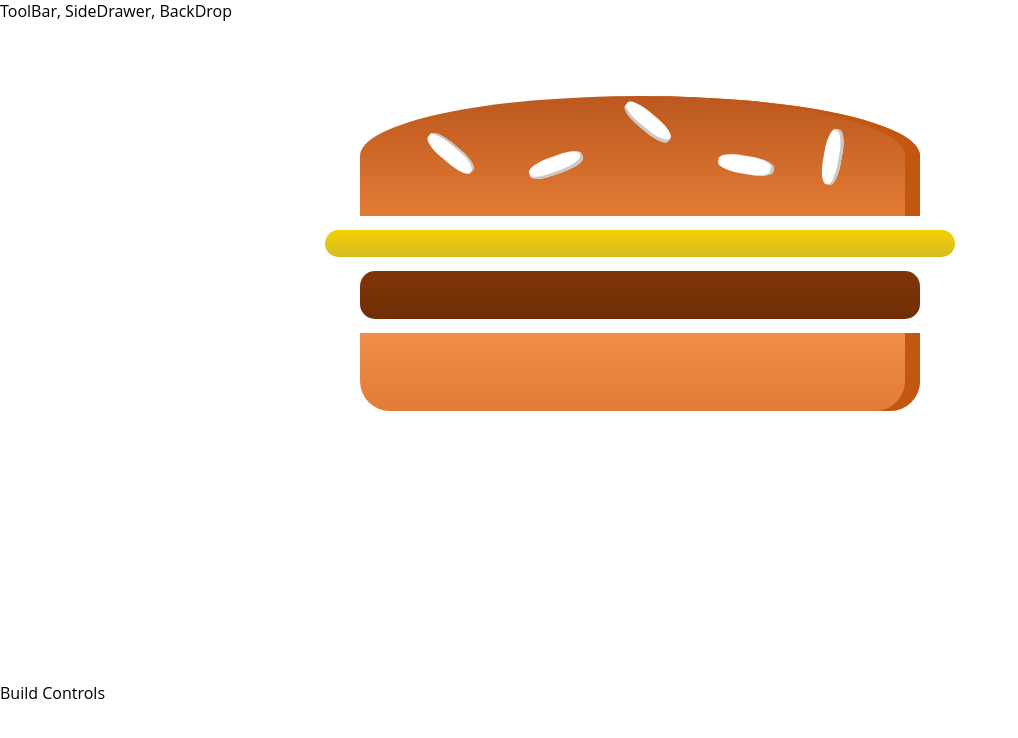
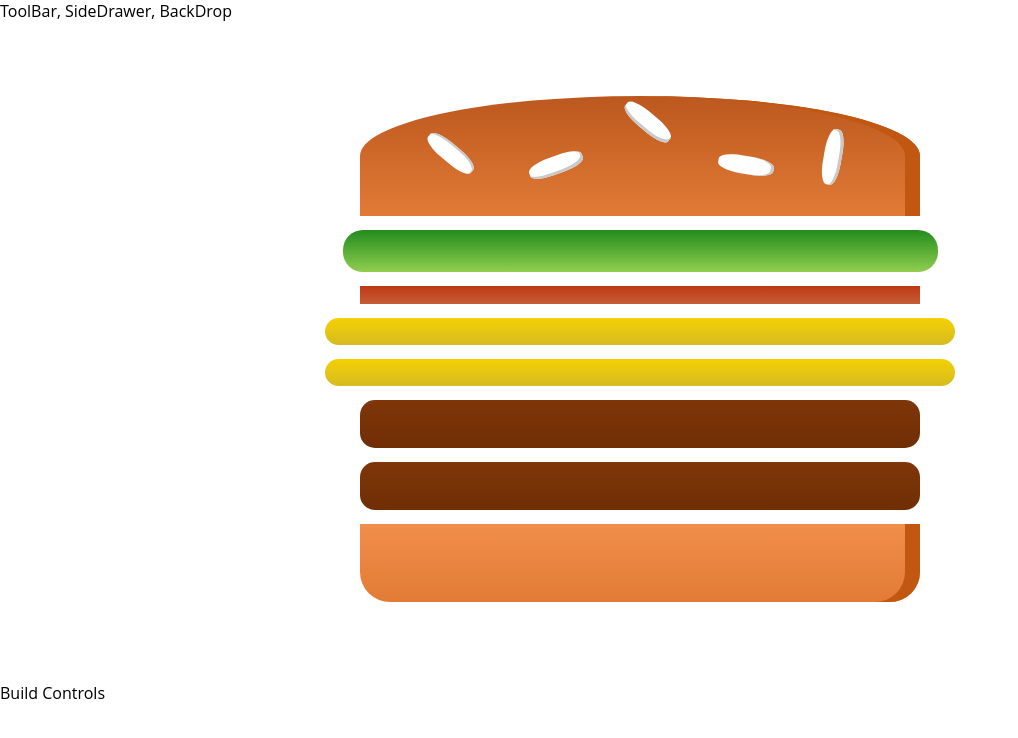
Before and after one commit to RaidenDilan/Burger-Builder, a React app: page / in a window 1280 px wide. Shown: the top 738 px of the page, without its empty margins (0-1018 px from the left). Built offline with nearby package versions, Linux system fonts and the light colour scheme; the HTML template or start-up script is replaced by a standard one.

Commit message:
Outputting Burger Ingredients Dynamically

```diff
--- a/src/components/Burger/Burger.js
+++ b/src/components/Burger/Burger.js
@@ -4,11 +4,17 @@
 import BurgerIngredient from './BurgerIngredient/BurgerIngredient';
 
 const burger = (props) => {
-  return(
+  const transformedIngredients = Object.keys(props.ingredients)
+    .map(igKey => {
+      return [...Array( props.ingredients[igKey])].map((_, i) => {
+        return <BurgerIngredient key={ igKey + i } type={ igKey }/>;
+      })
+    });
+
+  return (
     <div className={ classes.Burger }>
       <BurgerIngredient type="bread-top" />
-      <BurgerIngredient type="cheese" />
-      <BurgerIngredient type="meat" />
+      { transformedIngredients }
       <BurgerIngredient type="bread-bottom" />
     </div>
   );
--- a/src/components/Layout/Layout.js
+++ b/src/components/Layout/Layout.js
@@ -6,9 +6,7 @@
 const layout = (props) => (
   <Aux>
     <div>ToolBar, SideDrawer, BackDrop</div>
-    <main
-      className={ classes.Content }
-      >
+    <main className={ classes.Content }>
       { props.children }
     </main>
   </Aux>
--- a/src/containers/BurgerBuilder/BurgerBuilder.js
+++ b/src/containers/BurgerBuilder/BurgerBuilder.js
@@ -4,10 +4,24 @@
 import Burger from '../../components/Burger/Burger';
 
 class BurgerBuilder extends Component {
+  // constructor(props) {
+  //   super(props);
+  //   this.state = {...}
+  // }
+
+  state = {
+    ingredients: {
+      salad: 1,
+      bacon: 1,
+      cheese: 2,
+      meat: 2
+    }
+  };
+
   render() {
     return (
       <Aux>
-        <Burger/>
+        <Burger ingredients={ this.state.ingredients } />
         <div>Build Controls</div>
       </Aux>
     );
```
Also changed, not shown: 2 other files (tests, documents, lock files or other folders).
